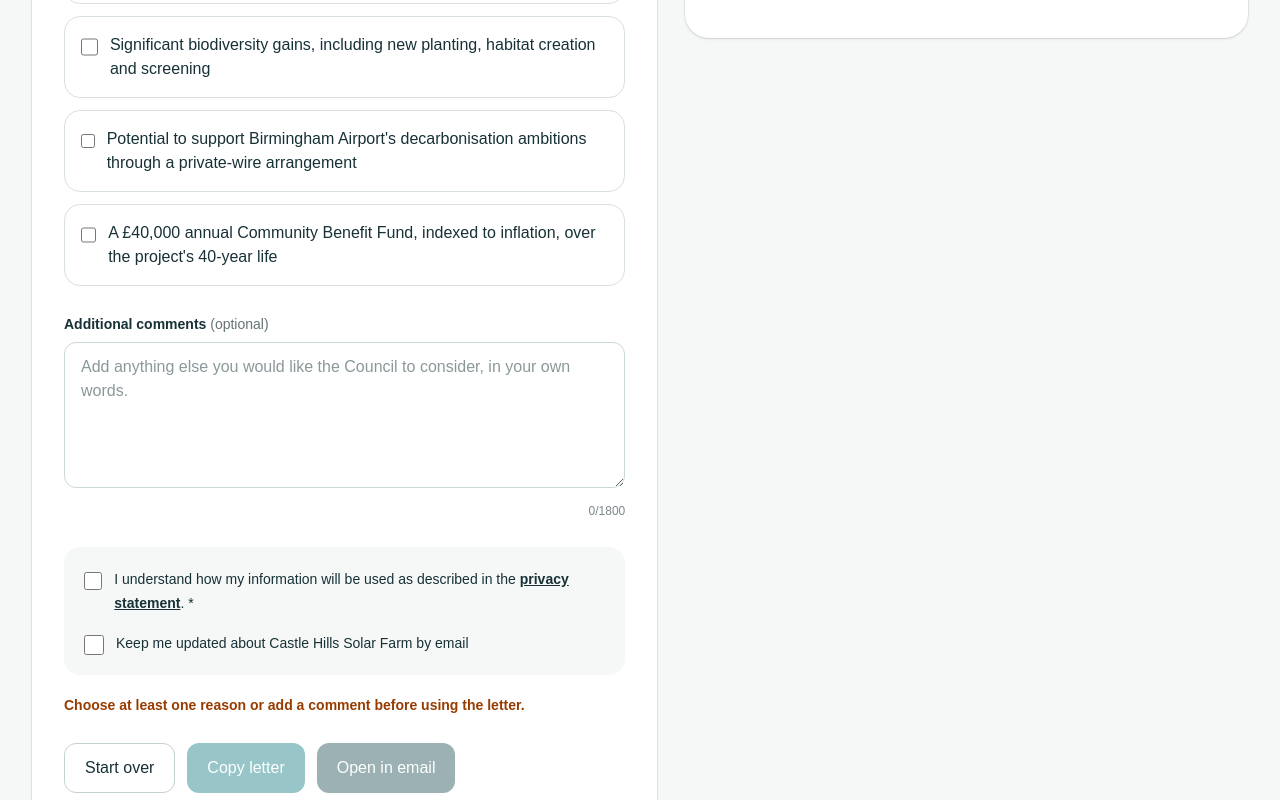
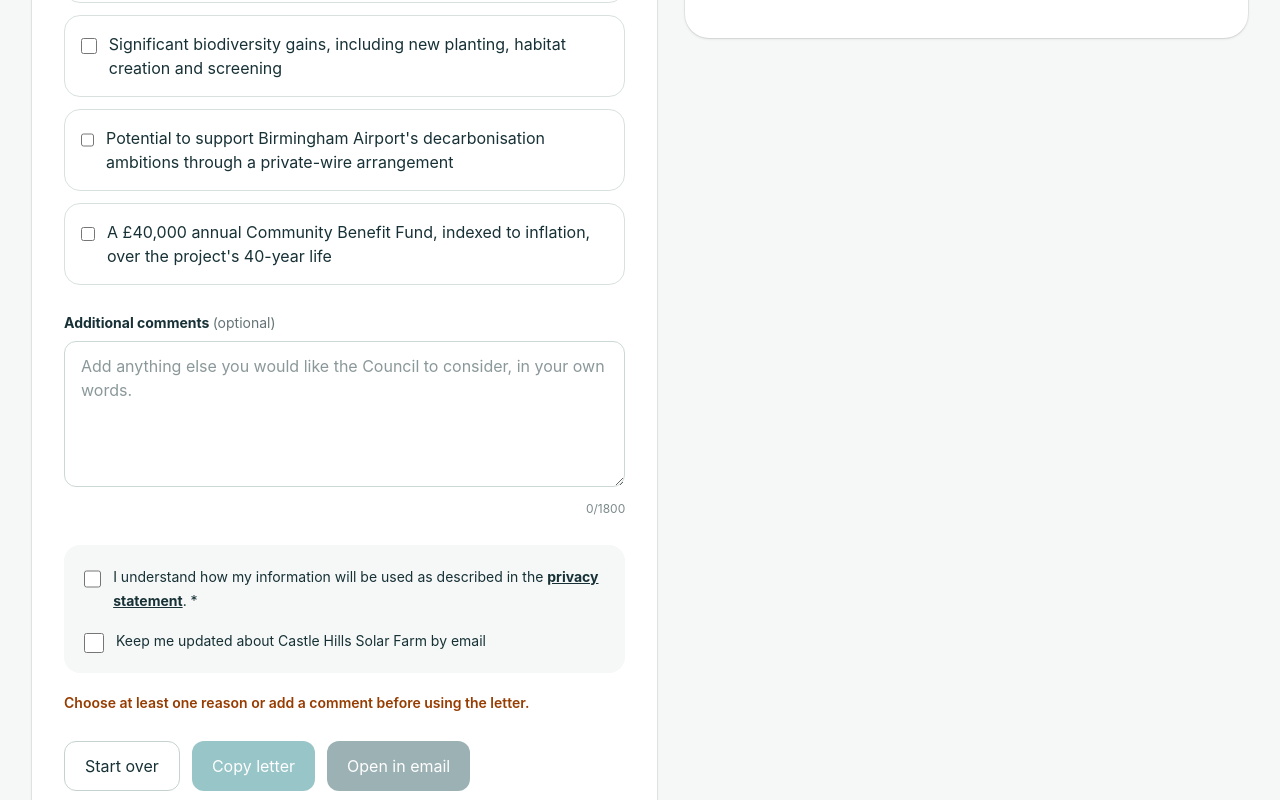
Before and after one commit to JakeWDevComms/Support-Gen, a Next.js app: page /castle-hills-solar in a window 1280 px wide. Shown: the part 920-1720 px from the top of the page. Built offline with nearby package versions, Linux system fonts and the light colour scheme.

Commit message:
Polish Support Gen global styling

```diff
--- a/src/app/globals.css
+++ b/src/app/globals.css
@@ -1,4 +1,28 @@
 @import "tailwindcss";
-:root{color-scheme:light;--page-bg:#f5f7f6;--ink:#173136;--muted:#637174;--line:#dbe3e0}
-*{box-sizing:border-box}html{scroll-behavior:smooth}body{margin:0;background:var(--page-bg);color:var(--ink);font-family:Arial,Helvetica,sans-serif}button,input,textarea{font:inherit}a{color:inherit}
-.focus-ring:focus-visible{outline:3px solid color-mix(in srgb,var(--project-accent,#e9b83f) 70%,white);outline-offset:2px}
+
+:root{
+  color-scheme:light;
+  --page-bg:#f3f7f5;
+  --ink:#173136;
+  --muted:#637174;
+  --line:#dbe3e0;
+}
+
+*{box-sizing:border-box}
+html{scroll-behavior:smooth}
+body{
+  margin:0;
+  background:var(--page-bg);
+  color:var(--ink);
+  font-family:Inter,ui-sans-serif,system-ui,-apple-system,BlinkMacSystemFont,"Segoe UI",sans-serif;
+  text-rendering:optimizeLegibility;
+}
+button,input,textarea{font:inherit}
+button{cursor:pointer}
+button:disabled{cursor:not-allowed}
+a{color:inherit}
+::selection{background:color-mix(in srgb,var(--project-primary,#006f78) 18%,white)}
+.focus-ring:focus-visible{
+  outline:3px solid color-mix(in srgb,var(--project-accent,#e9b83f) 72%,white);
+  outline-offset:3px;
+}
```
